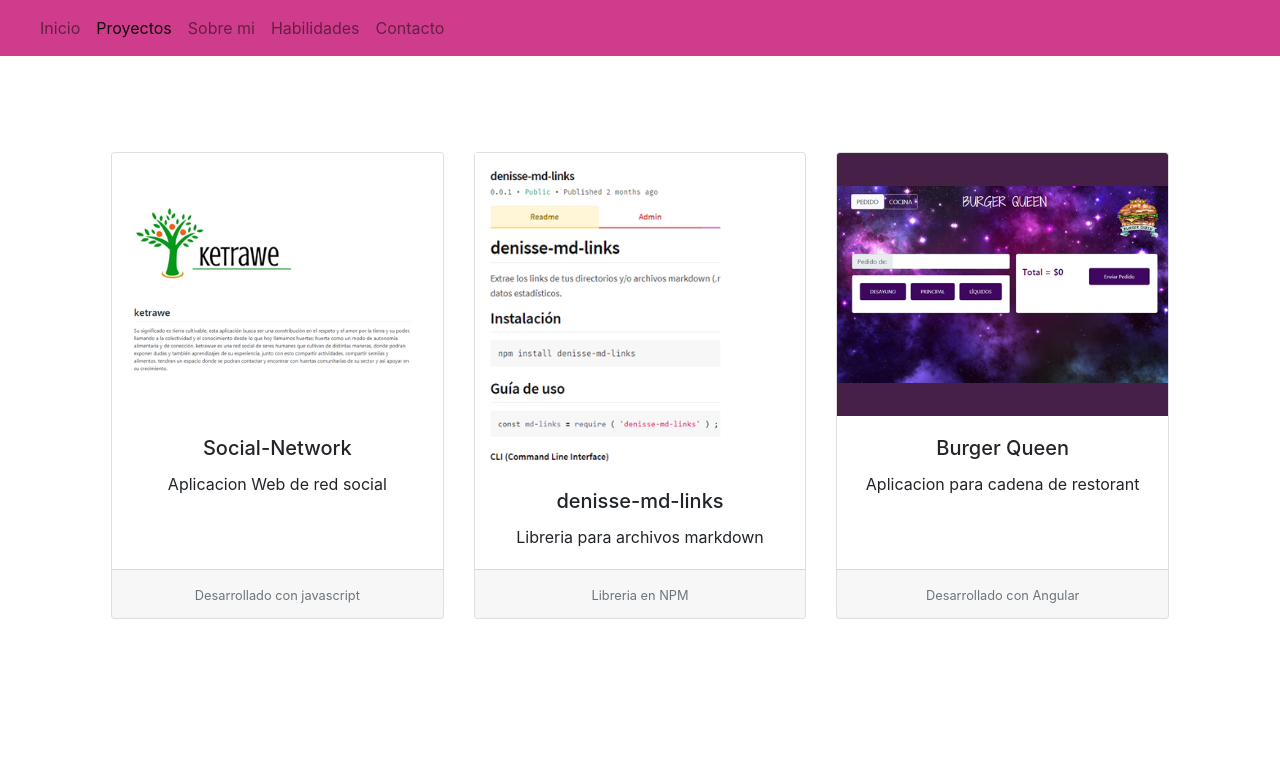
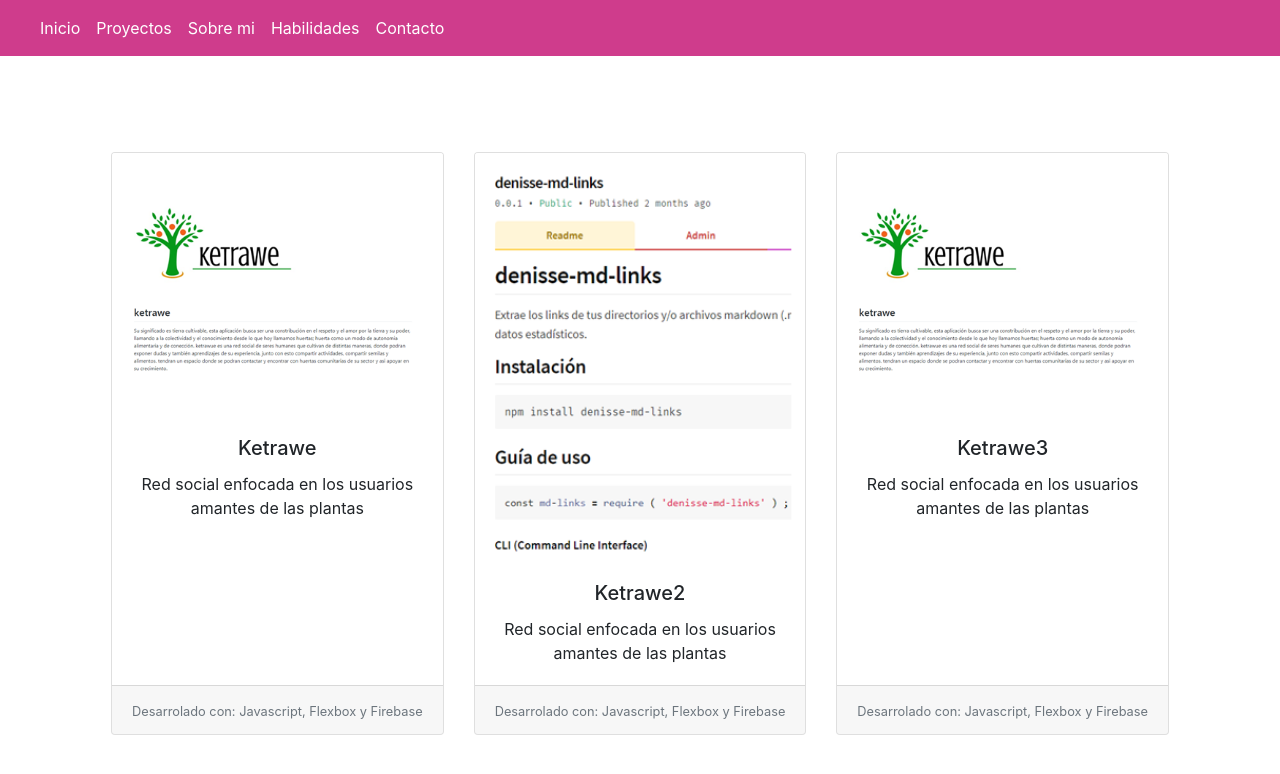
Before and after one commit to DenisseFerreira/My-Portfolio, an Angular app: page /proyectos in a window 1280 px wide. Shown: the top 774 px of the page. Built offline with nearby package versions, Linux system fonts and the light colour scheme.

Commit message:
Creacion de data, ngFor para mostrar los proyectos

```diff
--- a/src/app/app.component.css
+++ b/src/app/app.component.css
@@ -5,8 +5,8 @@
 .navbar{
    /* background: #D23099; */
    background: #CF3C8C;
+}
+
+.navbar-light .navbar-nav .nav-link{
    color: #FFFFFF;
 }
-.nav-item{
-   color: #FFFFFF;
-}
--- a/src/app/components/home/home.component.css
+++ b/src/app/components/home/home.component.css
@@ -1,6 +1,11 @@
 .home-name{
+    background: center;
+    display: flex;
+    flex-direction: row;
+    flex-wrap: wrap;
 
-    background: center
+    justify-content: center;
+    align-items: center;
 }
 
 body {
--- a/src/app/components/home/home.component.html
+++ b/src/app/components/home/home.component.html
@@ -1,3 +1,4 @@
+<div class="container">
 <div data-aos="fade-down" class="home-name">
     <h3>Hola soy Denisse Ferreira</h3>
   </div>
@@ -6,3 +7,4 @@
   <div class="contenedor">
     <h1>Soy Front-End Developerr<span>&#160;</span></h1>
 </div>
+</div>
--- a/src/app/components/projects/projects.component.html
+++ b/src/app/components/projects/projects.component.html
@@ -1,17 +1,19 @@
 
 
   <div class="card-deck" data-aos="flip-up">
-    <div class="card">
-      <img src="../../../assets/img/redsocial.png" class="card-img-top" alt="...">
+    <div *ngFor= 'let item of MyProyects'   class="card">
+     <img src="../../../assets/img/{{item.imagen}}" class="card-img-top" alt="...">
       <div class="card-body">
-        <h5 class="card-title">Social-Network</h5>
-        <p class="card-text">Aplicacion Web de red social</p>
+        <h5 class="card-title">{{item.title}}</h5>
+        <p class="card-text">{{item.description}}</p>
       </div>
       <div class="card-footer">
-        <small class="text-muted">Desarrollado con javascript</small>
+        <small class="text-muted">Desarrolado con: {{item.technology}}</small>
       </div>
     </div>
-    <div class="card">
+
+
+    <!-- <div class="card">
       <img src="../../../assets/img/md-links.png" class="card-img-project" alt="...">
       <div class="card-body">
         <h5 class="card-title">denisse-md-links</h5>
@@ -20,8 +22,8 @@
       <div class="card-footer">
         <small class="text-muted">Libreria en NPM</small>
       </div>
-    </div>
-    <div class="card">
+    </div> -->
+    <!-- <div class="card">
       <img src="../../../assets/img/burger.png" class="card-img-top" alt="..." >
       <div class="card-body">
         <h5 class="card-title">Burger Queen </h5>
@@ -30,5 +32,5 @@
       <div class="card-footer">
         <small class="text-muted">Desarrollado con Angular</small>
       </div>
-    </div>
+    </div> -->
   </div>
--- a/src/app/components/projects/projects.component.ts
+++ b/src/app/components/projects/projects.component.ts
@@ -1,4 +1,7 @@
 import { Component, OnInit } from '@angular/core';
+import { Projects } from 'src/app/projects';
+import { ProjectsJson } from 'src/app/projectsJson';
+
 
 @Component({
   selector: 'app-projects',
@@ -7,9 +10,14 @@
 })
 export class ProjectsComponent implements OnInit {
 
-  constructor() { }
+  MyProyects: Projects[]=[];
+
+  constructor() {
+
+  }
 
   ngOnInit() {
+    this.MyProyects = ProjectsJson;
   }
 
 }
--- /dev/null
+++ b/src/app/projects.ts
@@ -0,0 +1,12 @@
+
+export class Projects {
+
+    public id : number;
+    public title : string;
+    public description : string;
+    public imagen : string;
+    public technology : string;
+
+    constructor() { }
+
+    }
--- /dev/null
+++ b/src/app/projectsJson.ts
@@ -0,0 +1,31 @@
+
+import { Projects } from './projects';
+
+
+export const ProjectsJson: Projects[] = [
+
+{
+    id : 1,
+    title : 'Ketrawe',
+    description :'Red social enfocada en los usuarios amantes de las plantas',
+    imagen :'redsocial.png',
+    technology : 'Javascript, Flexbox y Firebase'
+
+},
+{
+    id : 2,
+    title : 'Ketrawe2',
+    description :'Red social enfocada en los usuarios amantes de las plantas',
+    imagen :'md-links.png',
+    technology : 'Javascript, Flexbox y Firebase'
+
+},
+{
+    id : 3,
+    title : 'Ketrawe3',
+    description :'Red social enfocada en los usuarios amantes de las plantas',
+    imagen :'redsocial.png',
+    technology : 'Javascript, Flexbox y Firebase'
+
+}
+]
```
Also changed, not shown: 2 other files (tests, documents, lock files or other folders).
